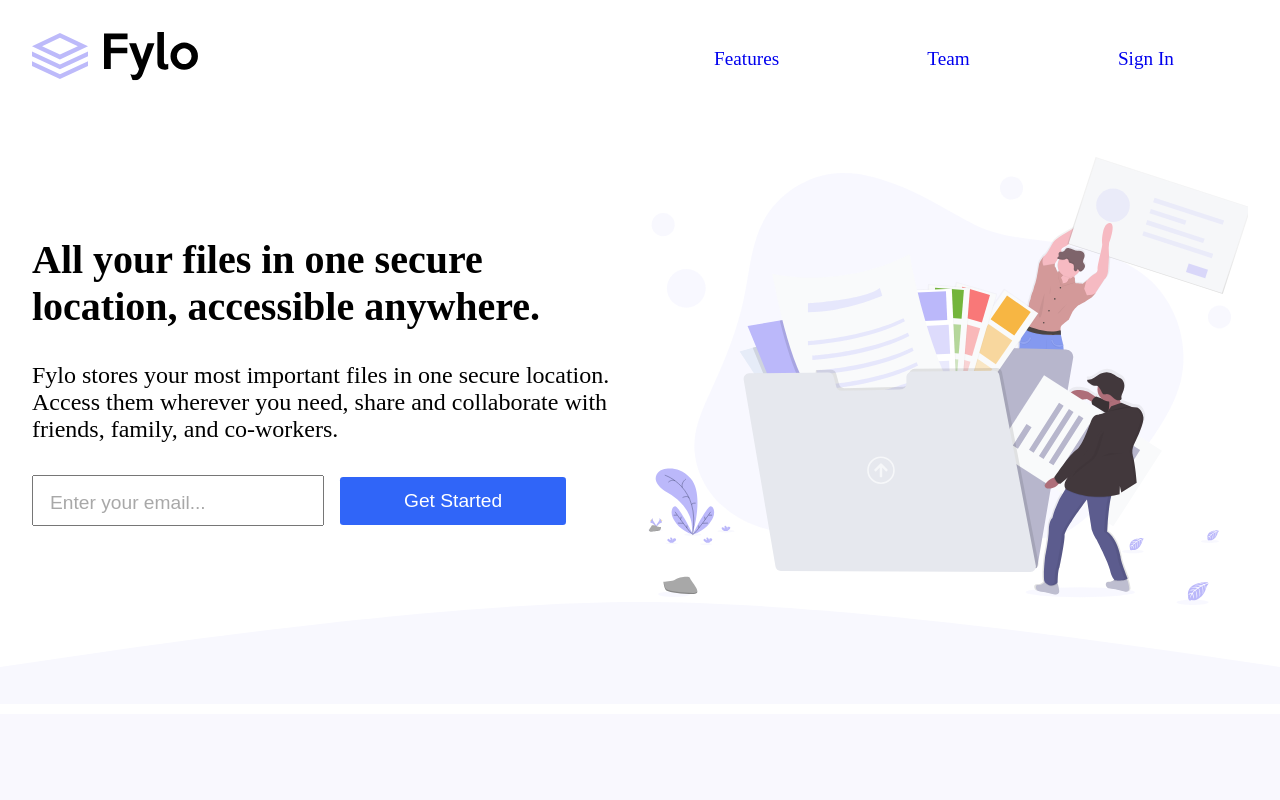
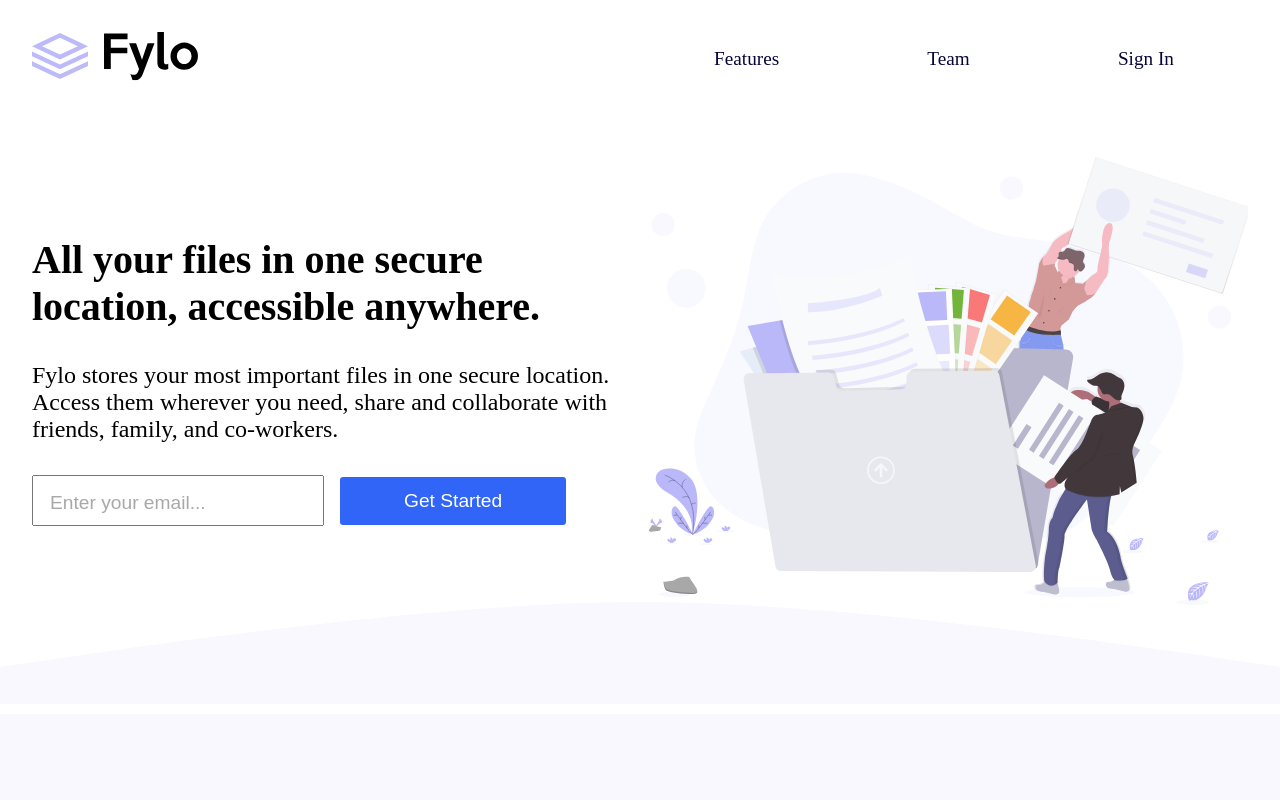
Before and after one commit to shivamkr1245/fylo.github.io, a plain HTML site: page index.html in a window 1280 px wide. Shown: the top 800 px of the page. Drawn offline with nearby package versions, Linux system fonts and the light colour scheme.

Commit message:
Update index.css

```diff
--- a/index.css
+++ b/index.css
@@ -210,6 +210,9 @@
 }
 .text_first{
   margin-left: 1rem;
+}
+.anchor a{
+  color: hsl(243, 87%, 12%);
 }
 .person{
   width: 2.2rem;
```
